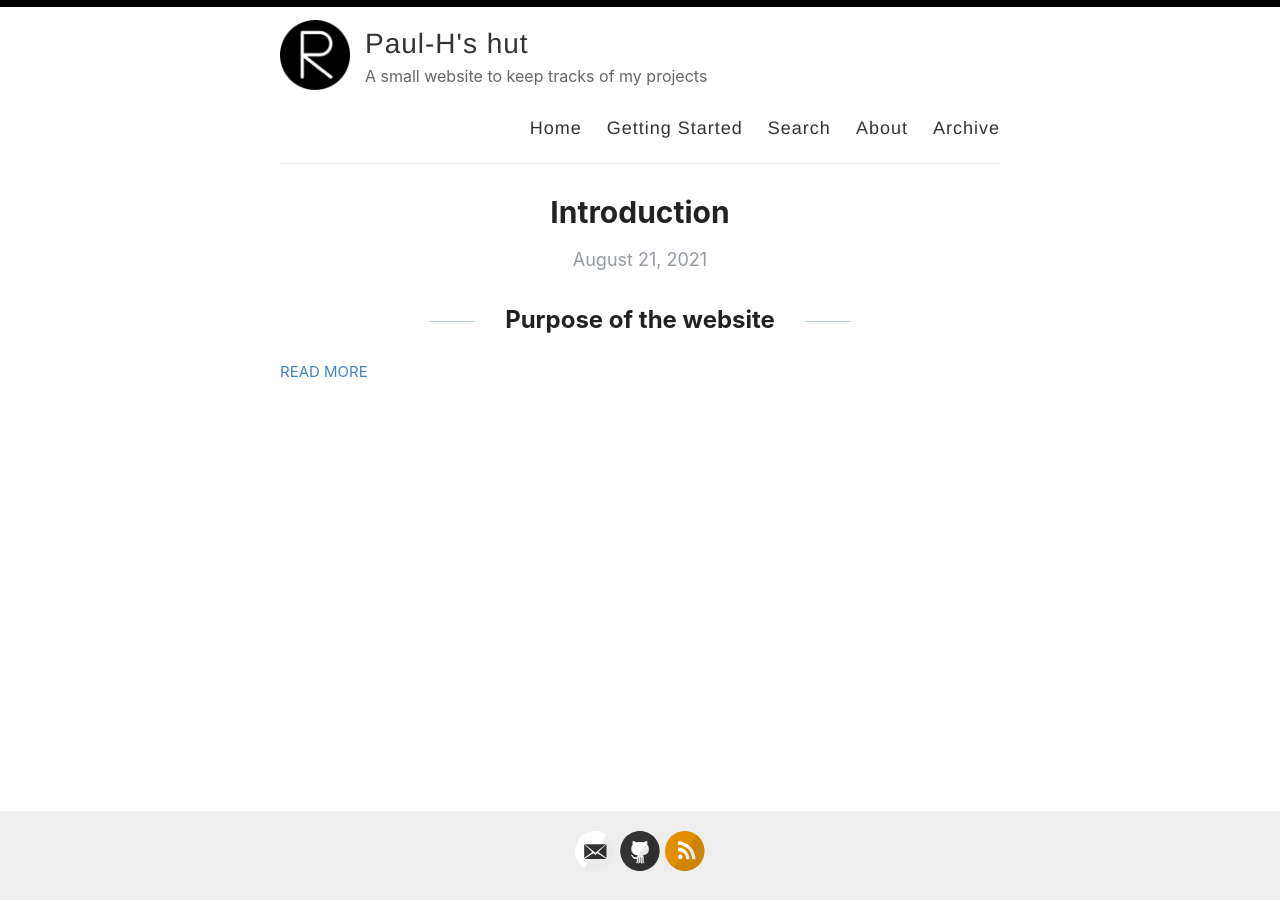
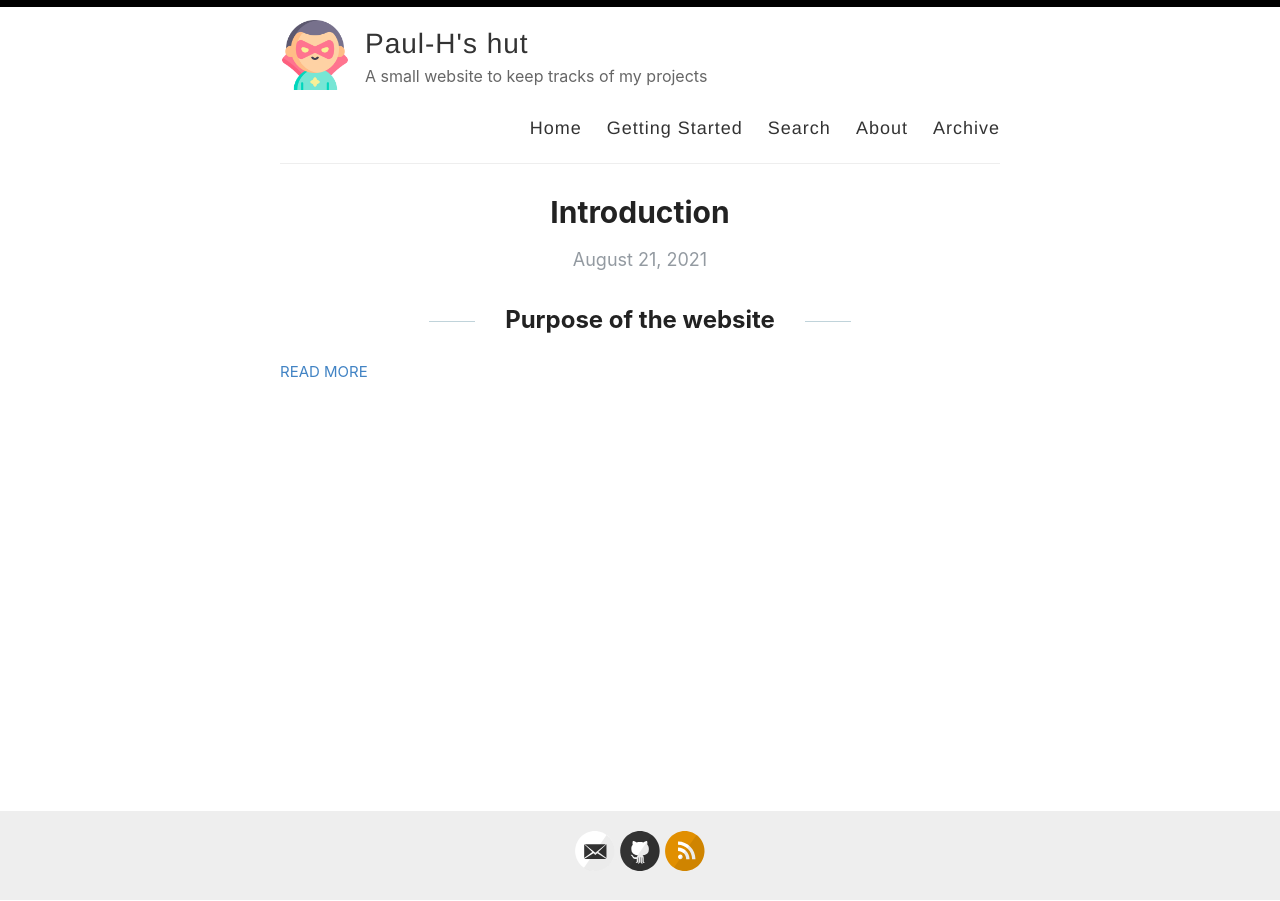
Before and after one commit to paulhenri/paulhenri.github.io, a Jekyll site: the page built from index.html, in a window 1280 px wide. Built offline with Jekyll 4.4.1, drawn with Linux system fonts in a browser that asks for light colours; the list of posts is cut into pages by our own code.

Commit message:
Update _config.yml

```diff
--- a/_config.yml
+++ b/_config.yml
@@ -12,7 +12,7 @@ author: Paul-Henri BONNEMENT
 description: A small website to keep tracks of my projects
 
 # URL of your avatar or profile pic (you could use your GitHub profile pic)
-avatar: /images/reverie.png
+avatar: /images/icone_website.png
 
 #
 # Flags below are optional
```
